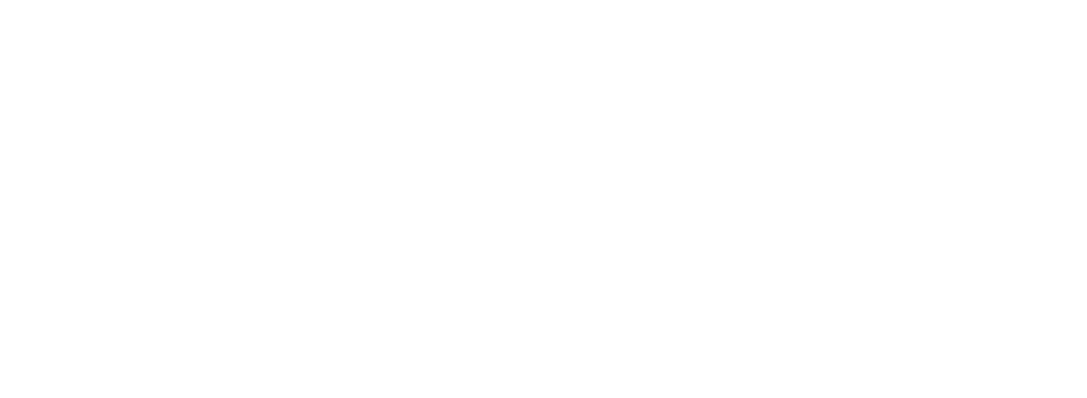
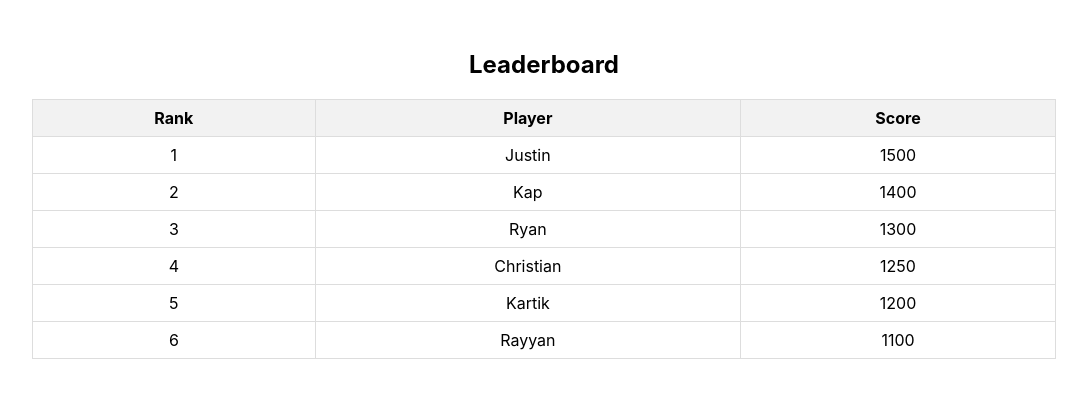
Before and after one commit to kartikgulia/JCKKRR, a React (Create React App) app in the folder frontend/: page /leaderboard in a window 1280 px wide. Before the commit this address had no page. Shown: the top 398 px of the page, without its empty margins (96-1183 px from the left). Built offline with nearby package versions, Linux system fonts and the light colour scheme.

Commit message:
Added leaderboard and game select

```diff
--- a/frontend/src/App.js
+++ b/frontend/src/App.js
@@ -5,6 +5,8 @@
 import Splash from "./screens/Splash";
 import SignInPage from "./screens/SignIn";
 import Game from "./screens/GameScreen";
+import LeaderboardScreen from "./screens/LeaderboardScreen";
+import GameSelectScreen from "./screens/GameSelectScreen";
 function App() {
   return (
     <div>
@@ -13,6 +15,8 @@
           <Route path="playGame" element={<Game gameID="1" />} />
           <Route index element={<Splash />} />
           <Route path="signIn" element={<SignInPage />} />
+          <Route path="leaderboard" element={<LeaderboardScreen />} />
+          <Route path="gameSelect" element={<GameSelectScreen />} />
         </Routes>
       </BrowserRouter>
     </div>
--- /dev/null
+++ b/frontend/src/LeaderboardScreen.css
@@ -0,0 +1,26 @@
+.leaderboard-container {
+    text-align: center;
+    margin-top: 50px;
+  }
+
+  .leaderboard-title {
+    font-size: 24px;
+    margin-bottom: 20px;
+  }
+
+  .leaderboard-table {
+    margin: 0 auto;
+    border-collapse: collapse;
+    width: 80%;
+  }
+
+  .leaderboard-table th,
+  .leaderboard-table td {
+    border: 1px solid #ddd;
+    padding: 8px;
+    text-align: center;
+  }
+
+  .leaderboard-table th {
+    background-color: #f2f2f2;
+  }
--- a/frontend/src/screens/GameSelectScreen.js
+++ b/frontend/src/screens/GameSelectScreen.js
@@ -0,0 +1,53 @@
+import React from "react";
+import { Link } from "react-router-dom";
+
+const GameSelectScreen = () => {
+  return (
+    <div style={container}>
+      <h1>Select Difficulty</h1>
+
+      <Link to="/playGame" style={buttonLink}>
+        <button style={buttonStyle}>Easy</button>
+      </Link>
+
+      <Link to="/playGame" style={buttonLink}>
+        <button style={buttonStyle}>Normal</button>
+      </Link>
+
+      <Link to="/playGame" style={buttonLink}>
+        <button style={buttonStyle}>Hard</button>
+      </Link>
+
+      <Link to="/leaderboard" style={buttonLink}>
+        <button style={buttonStyle}>Leaderboard</button>
+      </Link>
+    </div>
+  );
+};
+
+const container = {
+  display: "flex",
+  flexDirection: "column",
+  justifyContent: "center",
+  alignItems: "center",
+  height: "100vh",
+};
+
+const buttonLink = {
+  textDecoration: "none",
+  margin: "10px",
+};
+
+const buttonStyle = {
+  padding: "10px 20px",
+  fontSize: "16px",
+  cursor: "pointer",
+  backgroundColor: "#3498db",
+  color: "#fff",
+  border: "none",
+  borderRadius: "5px",
+  width: "200px",
+  textAlign: "center",
+};
+
+export default GameSelectScreen;
--- a/frontend/src/screens/LeaderboardScreen.js
+++ b/frontend/src/screens/LeaderboardScreen.js
@@ -0,0 +1,65 @@
+import React, { useState, useEffect } from 'react';
+import "../LeaderboardScreen.css";
+
+const LeaderboardScreen = () => {
+  const [leaderboardData, setLeaderboardData] = useState([]);
+  const [loading, setLoading] = useState(true);
+
+  useEffect(() => {
+    const fetchLeaderboardData = async () => {
+      try {
+        // Simulating the API call with the test dataset
+        //Sort the scores
+        const sortedData = testLeaderboardData.sort((a, b) => b.score - a.score);
+        setLeaderboardData(sortedData);
+        setLoading(false);
+      } catch (error) {
+        console.error('Error fetching leaderboard data:', error);
+        setLoading(false);
+      }
+    };
+
+    fetchLeaderboardData();
+  }, []);
+
+
+
+  return (
+    <div className="leaderboard-container">
+      <h1 className="leaderboard-title">Leaderboard</h1>
+      {loading ? (
+        <p>Loading leaderboard...</p>
+      ) : (
+        <table className="leaderboard-table">
+          <thead>
+            <tr>
+              <th>Rank</th>
+              <th>Player</th>
+              <th>Score</th>
+            </tr>
+          </thead>
+          <tbody>
+            {leaderboardData.map((entry, index) => (
+              <tr key={index}>
+                <td>{index + 1}</td>
+                <td>{entry.playerName}</td>
+                <td>{entry.score}</td>
+              </tr>
+            ))}
+          </tbody>
+        </table>
+      )}
+    </div>
+  );
+};
+
+const testLeaderboardData = [
+    { playerName: 'Justin', score: 1500 },
+    { playerName: 'Kartik', score: 1200 },
+    { playerName: 'Rayyan', score: 1100 },
+    { playerName: 'Ryan', score: 1300 },
+    { playerName: 'Kap', score: 1400 },
+    { playerName: 'Christian', score: 1250 },
+  ];
+
+export default LeaderboardScreen;
```
